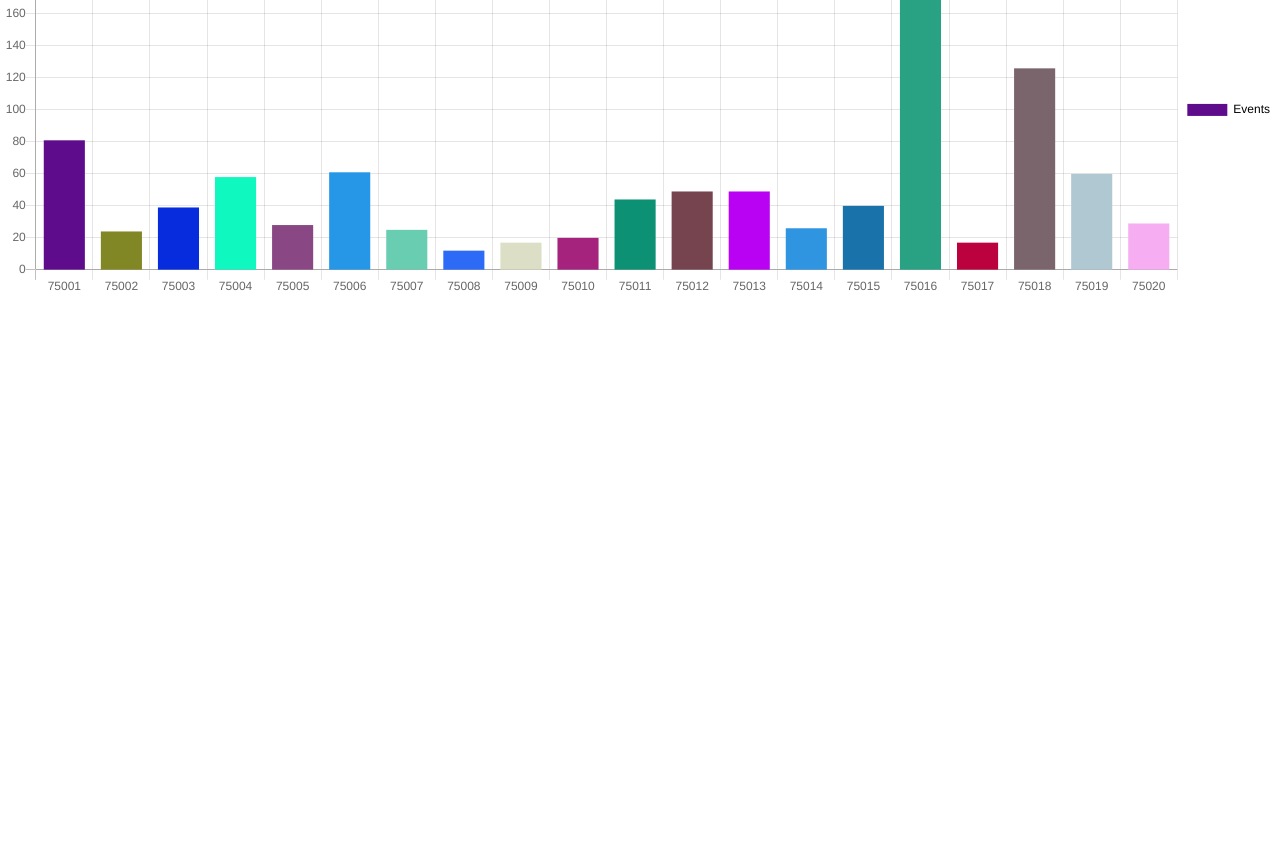
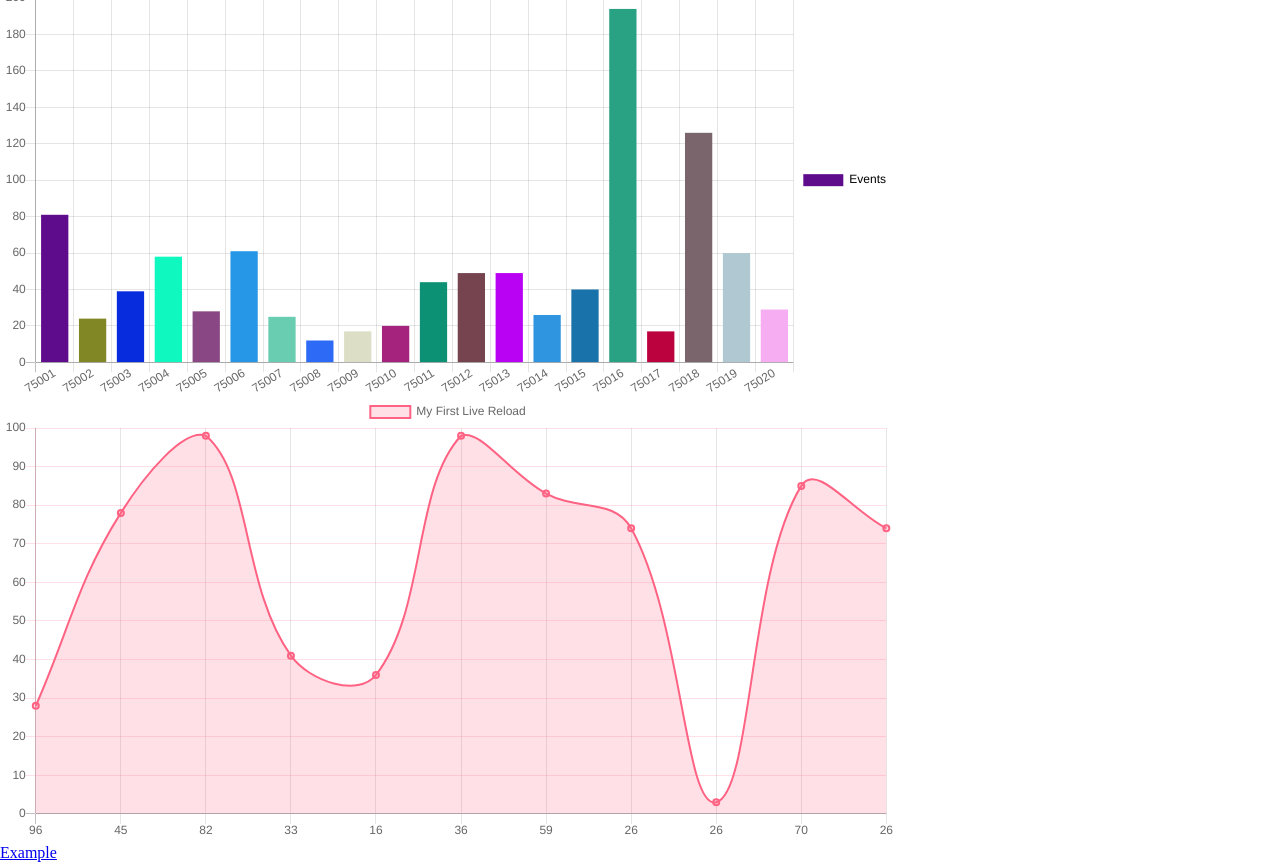
Before and after one commit to willdow/poc-chart, a website: page index.html in a window 1280 px wide. Shown: the part 620-1482 px from the top of the page. Before the commit the page ends 920 px from the top, so only its background shows below. Drawn offline with nearby package versions, Linux system fonts and the light colour scheme.

Commit message:
Add Live Reload feature

```diff
--- a/index.html
+++ b/index.html
@@ -13,11 +13,14 @@
 	<body>
 		<div class="p3">
 			<h1 class="f1 tc">POC witdh the library ChartJS</h1>
-			<div class="flex flex-column items-center">
-				<canvas id="myChartOne" style="height:40vh; width:80vw"></canvas>
-				<canvas id="myChartTwo" style="height:40vh; width:80vw"></canvas>
+			<div class="flex flex-column items-center" style="max-width:70%">
+				<canvas id="myChartOne"></canvas>
+				<canvas id="myChartTwo"></canvas>
+				<canvas id="myChartLiveReload"></canvas>
 			</div>
 		</div>
-		<script src="index.js"></script>
+		<a href="./example/example.html">Example</a>
+		<script src="./index.js"></script>
+		<script src="./liveReload.js"></script>
 	</body>
 </html>
--- /dev/null
+++ b/liveReload.js
@@ -0,0 +1,52 @@
+const labels = [0, 5, 10, 15, 20, 25, 30, 12, 32, 43, 54];
+const datas = [65, 59, 20, 81, 56, 55, 40, 45, 65, 34, 43];
+
+const ctx = document.getElementById('myChartLiveReload').getContext('2d');
+const chart = new Chart(ctx, {
+    // The type of chart we want to create
+    type: 'line',
+
+    // The data for our dataset
+    data: {
+        labels: labels,
+        datasets: [{
+            label: 'My First Live Reload',
+            backgroundColor: "rgba(255,99,132,0.2)",
+            borderColor: "rgba(255,99,132,1)",
+            borderWidth: 2,
+            hoverBackgroundColor: "rgba(255,99,132,0.4)",
+            hoverBorderColor: "rgba(255,99,132,1)",
+            data: datas
+        }]
+    },
+
+    // Configuration options go here
+    options: {
+        animation: {
+            duration: 0
+        },
+        scales: {
+            yAxes: [{
+                stacked: true,
+                gridLines: {
+                    display: true,
+                    color: "rgba(255,99,132,0.2)"
+                }
+            }]
+        }
+    }
+});
+
+const liveReload = () => {
+    const rand = () => Math.floor(Math.random() * 100);
+    const liveXLabel = chart.data.labels;
+    const liveYData = chart.data.datasets[0].data;
+    [liveXLabel, liveYData].forEach((liveItem) => {
+        liveItem.push(rand());
+        liveItem.shift();
+    })
+    chart.update();
+}
+setInterval(function () {
+    liveReload();
+}, 500);
```
